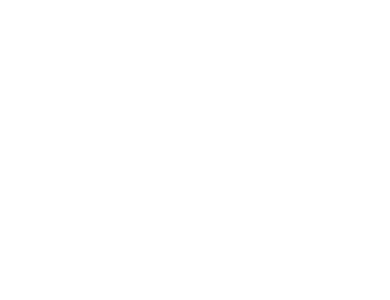
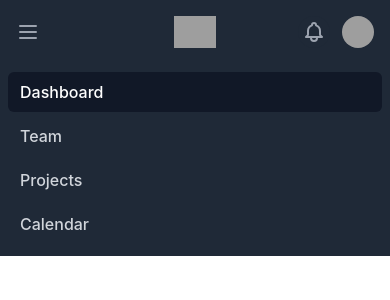
Before and after one commit to shaun-ws-yap/interview-tracker, a React (Create React App) app: page / in a window 390 px wide. Shown: the top 300 px of the page. Built offline with nearby package versions, Linux system fonts and the light colour scheme; grey boxes are pictures that could not be loaded.

Commit message:
Navbar setup

```diff
--- a/src/App.js
+++ b/src/App.js
@@ -1,9 +1,9 @@
-
+import NavBar from './components/NavBar/NavBar';
 
 function App() {
   return (
     <div className="App">
-
+      <NavBar />
     </div>
   );
 }
--- /dev/null
+++ b/src/components/NavBar/NavBar.jsx
@@ -0,0 +1,79 @@
+import React, { useState } from 'react';
+
+export default function NavBar(props) {
+  const [mainMenuIsOpen, setMainMenuIsOpen] = useState("hidden");
+
+  const toggleMainMenuVisibility = () => {
+    mainMenuIsOpen === "block" ? setMainMenuIsOpen("hidden") : setMainMenuIsOpen("block");
+  }
+
+  return (
+    <>
+      <nav class="bg-gray-800">
+        <div class="max-w-7xl mx-auto px-2 sm:px-6 lg:px-8">
+          <div class="relative flex items-center justify-between h-16">
+            <div class="absolute inset-y-0 left-0 flex items-center sm:hidden">
+              <button type="button" class="inline-flex items-center justify-center p-2 rounded-md text-gray-400 hover:text-white hover:bg-gray-700 focus:outline-none focus:ring-2 focus:ring-inset focus:ring-white" aria-controls="mobile-menu" aria-expanded="false">
+                <span class="sr-only">Open main menu</span>
+
+                <svg class="block h-6 w-6" xmlns="http://www.w3.org/2000/svg" fill="none" viewBox="0 0 24 24" stroke="currentColor" aria-hidden="true">
+                  <path stroke-linecap="round" stroke-linejoin="round" stroke-width="2" d="M4 6h16M4 12h16M4 18h16" />
+                </svg>
+
+                <svg class="hidden h-6 w-6" xmlns="http://www.w3.org/2000/svg" fill="none" viewBox="0 0 24 24" stroke="currentColor" aria-hidden="true">
+                  <path stroke-linecap="round" stroke-linejoin="round" stroke-width="2" d="M6 18L18 6M6 6l12 12" />
+                </svg>
+              </button>
+            </div>
+            <div class="flex-1 flex items-center justify-center sm:items-stretch sm:justify-start">
+              <div class="flex-shrink-0 flex items-center">
+                <img class="block lg:hidden h-8 w-auto" src="https://tailwindui.com/img/logos/workflow-mark-indigo-500.svg" alt="Workflow" />
+                <img class="hidden lg:block h-8 w-auto" src="https://tailwindui.com/img/logos/workflow-logo-indigo-500-mark-white-text.svg" alt="Workflow" />
+              </div>
+              <div class="hidden sm:block sm:ml-6">
+                <div class="flex space-x-4">
+                  <a href="#" class="bg-gray-900 text-white px-3 py-2 rounded-md text-sm font-medium">Dashboard</a>
+                  <a href="#" class="text-gray-300 hover:bg-gray-700 hover:text-white px-3 py-2 rounded-md text-sm font-medium">Team</a>
+                  <a href="#" class="text-gray-300 hover:bg-gray-700 hover:text-white px-3 py-2 rounded-md text-sm font-medium">Projects</a>
+                  <a href="#" class="text-gray-300 hover:bg-gray-700 hover:text-white px-3 py-2 rounded-md text-sm font-medium">Calendar</a>
+                </div>
+              </div>
+            </div>
+            <div class="absolute inset-y-0 right-0 flex items-center pr-2 sm:static sm:inset-auto sm:ml-6 sm:pr-0">
+              <button class="bg-gray-800 p-1 rounded-full text-gray-400 hover:text-white focus:outline-none focus:ring-2 focus:ring-offset-2 focus:ring-offset-gray-800 focus:ring-white">
+                <span class="sr-only">View notifications</span>
+                <svg class="h-6 w-6" xmlns="http://www.w3.org/2000/svg" fill="none" viewBox="0 0 24 24" stroke="currentColor" aria-hidden="true">
+                  <path stroke-linecap="round" stroke-linejoin="round" stroke-width="2" d="M15 17h5l-1.405-1.405A2.032 2.032 0 0118 14.158V11a6.002 6.002 0 00-4-5.659V5a2 2 0 10-4 0v.341C7.67 6.165 6 8.388 6 11v3.159c0 .538-.214 1.055-.595 1.436L4 17h5m6 0v1a3 3 0 11-6 0v-1m6 0H9" />
+                </svg>
+              </button>
+
+              <div class="ml-3 relative">
+                <div>
+                  <button class="bg-gray-800 flex text-sm rounded-full focus:outline-none focus:ring-2 focus:ring-offset-2 focus:ring-offset-gray-800 focus:ring-white" id="user-menu" aria-haspopup="true" onClick={e => toggleMainMenuVisibility()}>
+                    <span class="sr-only">Open user menu</span>
+                    <img class="h-8 w-8 rounded-full" src="https://images.unsplash.com/photo-1472099645785-5658abf4ff4e?ixlib=rb-1.2.1&ixid=eyJhcHBfaWQiOjEyMDd9&auto=format&fit=facearea&facepad=2&w=256&h=256&q=80" alt="" />
+                  </button>
+                </div>
+
+                <div class={`${mainMenuIsOpen} origin-top-right absolute right-0 mt-2 w-48 rounded-md shadow-lg py-1 bg-white ring-1 ring-black ring-opacity-5`} role="menu" aria-orientation="vertical" aria-labelledby="user-menu">
+                  <a href="#" class="block px-4 py-2 text-sm text-gray-700 hover:bg-gray-100" role="menuitem">Your Profile</a>
+                  <a href="#" class="block px-4 py-2 text-sm text-gray-700 hover:bg-gray-100" role="menuitem">Settings</a>
+                  <a href="#" class="block px-4 py-2 text-sm text-gray-700 hover:bg-gray-100" role="menuitem">Sign out</a>
+                </div>
+              </div>
+            </div>
+          </div>
+        </div>
+
+        <div class="sm:hidden" id="mobile-menu">
+          <div class="px-2 pt-2 pb-3 space-y-1">
+            <a href="#" class="bg-gray-900 text-white block px-3 py-2 rounded-md text-base font-medium">Dashboard</a>
+            <a href="#" class="text-gray-300 hover:bg-gray-700 hover:text-white block px-3 py-2 rounded-md text-base font-medium">Team</a>
+            <a href="#" class="text-gray-300 hover:bg-gray-700 hover:text-white block px-3 py-2 rounded-md text-base font-medium">Projects</a>
+            <a href="#" class="text-gray-300 hover:bg-gray-700 hover:text-white block px-3 py-2 rounded-md text-base font-medium">Calendar</a>
+          </div>
+        </div>
+      </nav>
+    </>
+  )
+}
```
